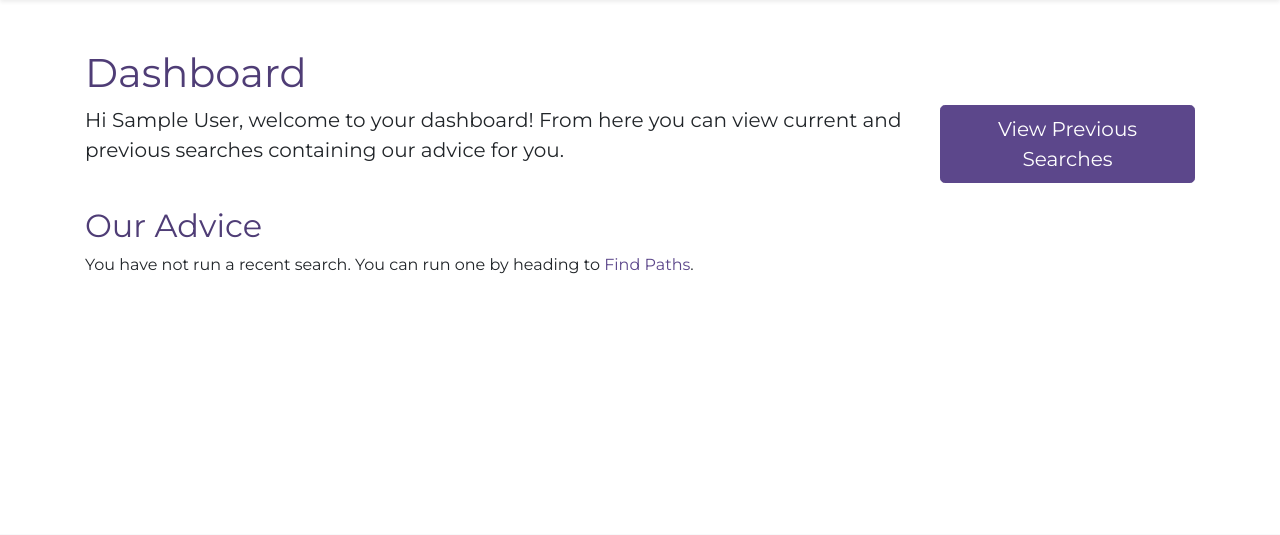
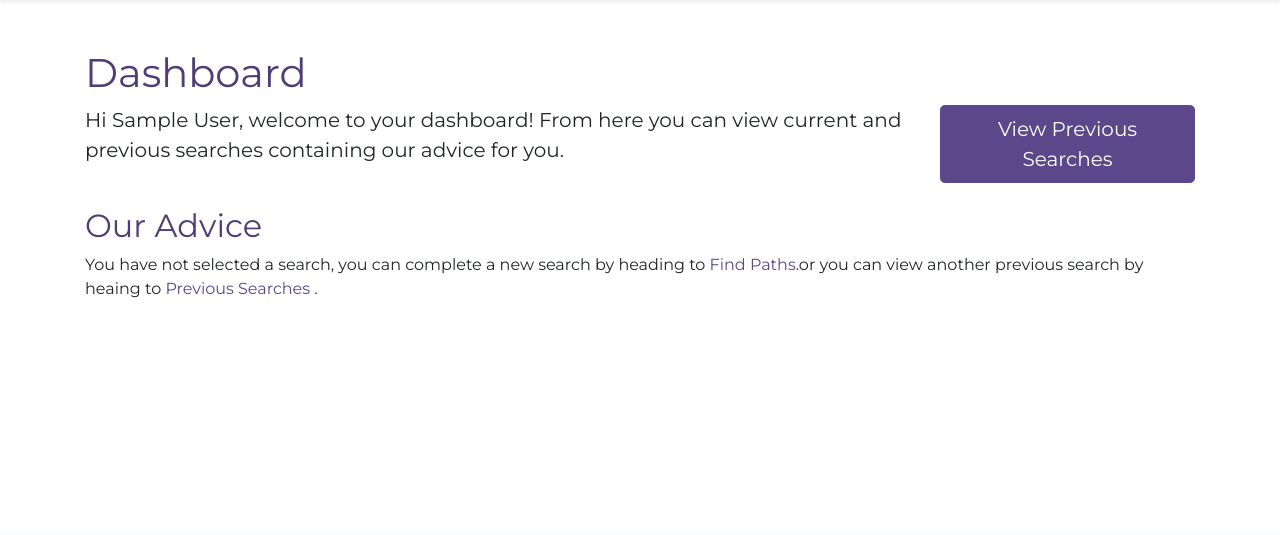
Before and after one commit to tp3-2020-CS32/ViloSky, a Django app: page /paths/dashboard/ in a window 1280 px wide. Shown: the part 66-601 px from the top of the page. Run offline with Django 3.2, Linux system fonts and the light colour scheme; the visitor is signed in with stand-in values (Sample User, id 1); some libraries are stand-ins or nearby versions.

Commit message:
Changed Dashboard to check if any user has selected a search or not and changes message based on this

```diff
--- a/vilosky_paths/paths/views.py
+++ b/vilosky_paths/paths/views.py
@@ -49,6 +49,7 @@ def search(request):
     return render(request, 'paths/search.html', context = {'search_form':search_form})
 
 def dashboard(request):
+
     try:
         if request.session['just_registered']:
             messages.success(request, 'Thank you for registering, and welcome to Vilo Sky Paths!')
@@ -60,14 +61,12 @@ def dashboard(request):
         print((search_tags))
         resources = Resource.objects.filter(tags__tag_name__in= search_tags).distinct()
     except:
-        return render(request, 'paths/dashboard.html', context = None)
+        search_selected = False
+        return render(request, 'paths/dashboard.html', context = {'search_selected':search_selected})
 
-    prev_searches_empty = True
-    if(request.user.is_authenticated()):
-       if(SearchResults.objects.filter(profile=request.user)):
-            prev_searches_empty = False
+    search_selected = True
 
-    return render(request, 'paths/dashboard.html', context = {'resources':resources, 'prev_searches_empty':prev_searches_empty})
+    return render(request, 'paths/dashboard.html', context = {'resources':resources, 'search_selected':search_selected})
 
 def register(request):
     if request.user.is_authenticated:
--- a/vilosky_paths/templates/paths/dashboard.html
+++ b/vilosky_paths/templates/paths/dashboard.html
@@ -68,8 +68,25 @@ Dashboard - Vilo Sky
         {% endfor %}
     </div>
     {% else %}
-    <p>You have not run a recent search. You can run one by heading to <a href="{% url 'paths:search' %}">Find
-            Paths</a>.</p>
+		{% if search_selected %}
+			{% if user.is_authenticated %}
+			<p>Your search returned no results, you can complete a new search by heading to <a href="{% url 'paths:search' %}">Find
+				Paths</a> or you can view another previous search by heaing to <a href="{% url 'paths:previous-searches' %}">Previous Searches
+				</a>.</p>
+			{% else %}
+			<p>Your search returned no results, you can complete a new search by heading to <a href="{% url 'paths:search' %}">Find
+				Paths</a>.</p>
+			{% endif %}
+		{% else %}
+			{% if user.is_authenticated %}
+			<p>You have not selected a search, you can complete a new search by heading to <a href="{% url 'paths:search' %}">Find
+				Paths</a>.or you can view another previous search by heaing to <a href="{% url 'paths:previous-searches' %}">Previous Searches
+				</a>.</p>
+			{% else %}
+			<p>You have not completed a search yet, you can complete a new search by heading to <a href="{% url 'paths:search' %}">Find
+				Paths</a>
+			{% endif %}
+		{% endif %}
     {% endif %}
 </div>
 {% endblock %}
```
